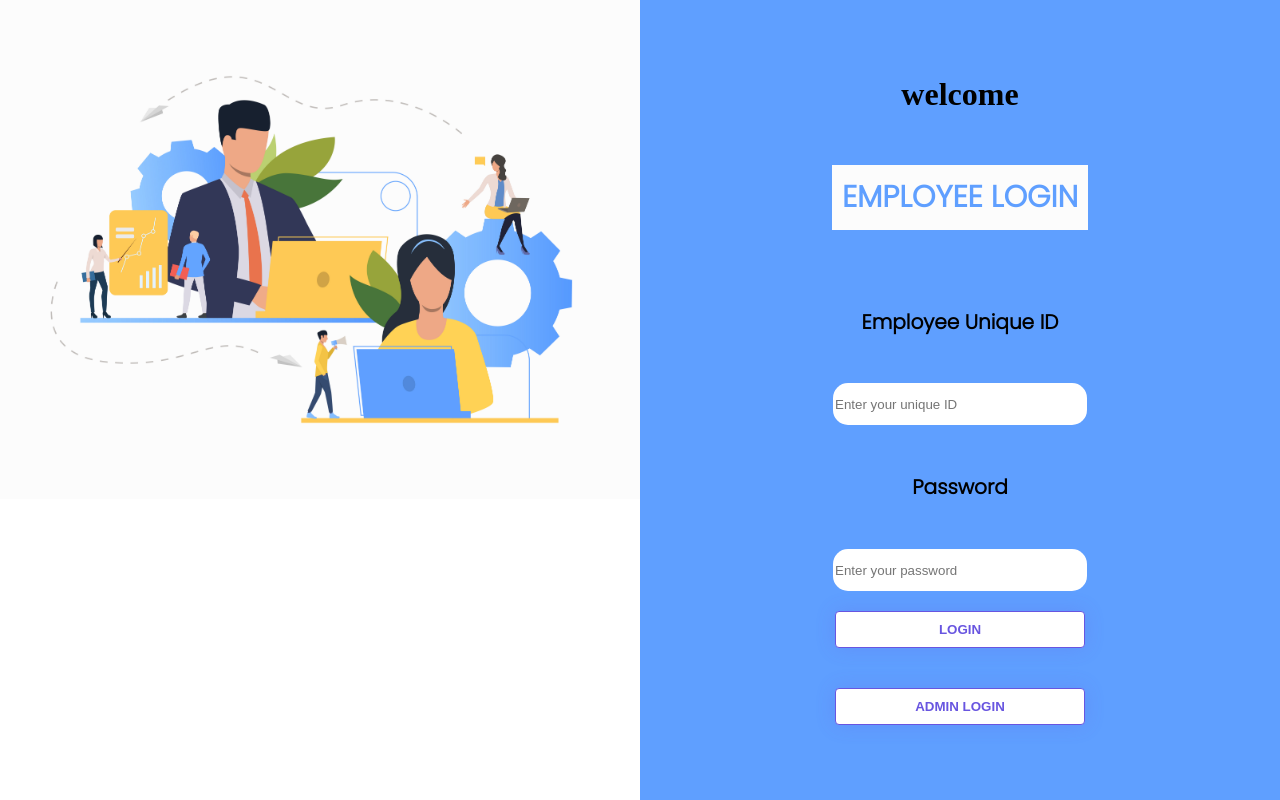
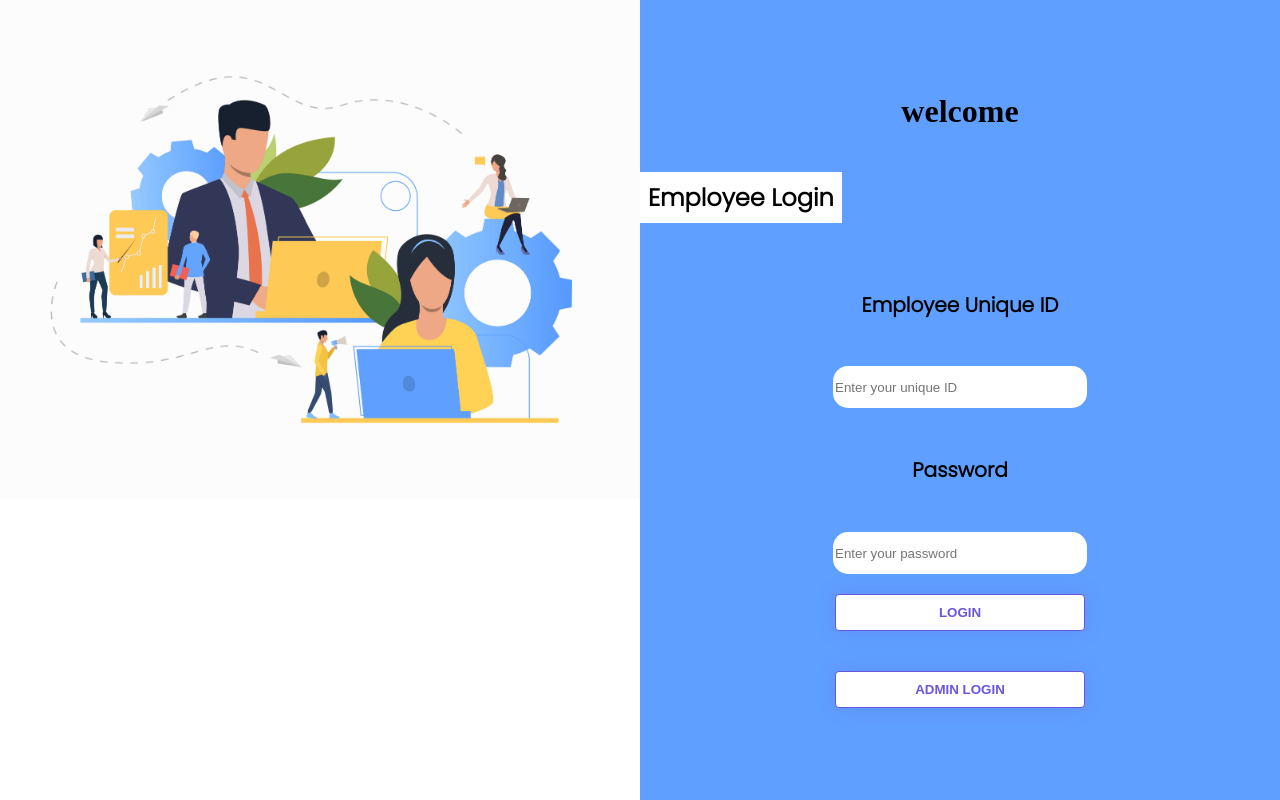
Before and after one commit to Yash1703-git/MY-WORKER, a PHP site: page /Login/login.php in a window 1280 px wide. Run offline with PHP 8.4, Linux system fonts and the light colour scheme.

Commit message:
bg fixing

```diff
--- a/Login/login.css
+++ b/Login/login.css
@@ -24,14 +24,7 @@ body{
 #right-container{
     width: 50%;
 }
-#admin-image {
-    height: 90%;
-    width:100%;
-    /*lll  */
-}
-
 #emp-form{
-
    width:100%;
    height:100vh;
 }
@@ -130,3 +123,12 @@ button {
     text-decoration: none;
     color: black;
 }
+
+.header{
+    width: 100%;
+}
+.header h2{
+    float: left;
+    background-color: #fff;
+    padding: 8px;
+}
--- a/Login/login.php
+++ b/Login/login.php
@@ -130,17 +130,19 @@
             <div id="emp-image" class="emp-image">
                <img  src="../assets/emp.jpg" style="width:100%;height:100%" />
             </div>
-            <div id="admin-image" style="width:100%;height:100%">
-               <img  src="../assets/emp.jpg" style="width:100%;height:100%"/>
+            <div id="admin-image" style="width:100%;height:90vh;">
+               <img  src="../assets/admin-1.jpg" style="width:100%;height:100%;"/>
             </div>
          </div>
          <!-- right -->
-         <div id="right-container" style="width: 50%; height:100%;">
+         <div id="right-container">
             <!-- EMPLOYEE FORM -->
             <div id="emp-form">
                <div class="emp-form-container">
                <h1>welcome</h1>
-                  <p style="right:36vh;  position: absoult; font-family: Poppins;font-size: 30px;font-weight: bolder;color: #5F9FFF;background-color: #FCFCFC;padding: 10px;">EMPLOYEE LOGIN</p>
+               <div class="header">
+                     <h2>Employee Login</h2>
+                  </div>
                   <form action="" method="post">
                      <h6 for="employee-id">Employee Unique ID</h6>
                      <input type="text" id="employee-id" name="employee-id" placeholder="Enter your unique ID">
@@ -152,9 +154,12 @@
                </div>
             </div>
             <!-- ADMIN FORM  -->
-            <div id="admin-form" style="width:100%; height:100vh;overflow: hidden;">
+            <div id="admin-form">
             <div class="emp-form-container">
-                  <p style="right:39vh;  position:absoult; font-family: Poppins;font-size: 30px; font-weight: bolder; color: #5F9FFF;background-color: #FCFCFC;padding: 10px;">ADMIN LOGIN</p>
+            <h1>welcome</h1>
+               <div class="header">
+                     <h2>Admin Login</h2>
+                  </div>
                   <form action="" method="post">
                   <span style="color:red"><?php echo $aerror ?></span>
                      <h6 for="employee-id">EMAIL ID</h6>
```
Also changed, not shown: Admin-pages/Admin-home-pannel/edit-emp.css (+4 -11 lines).
